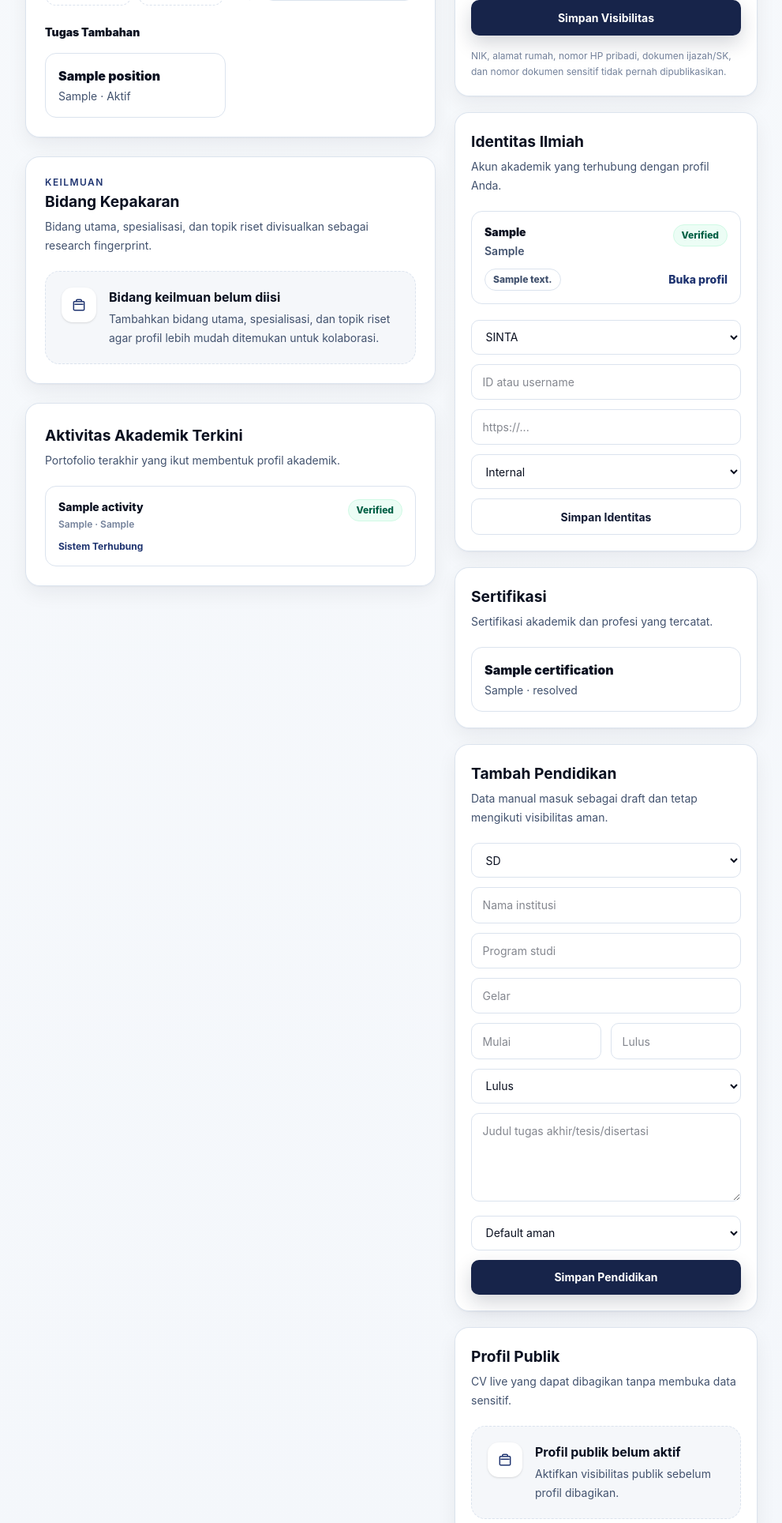
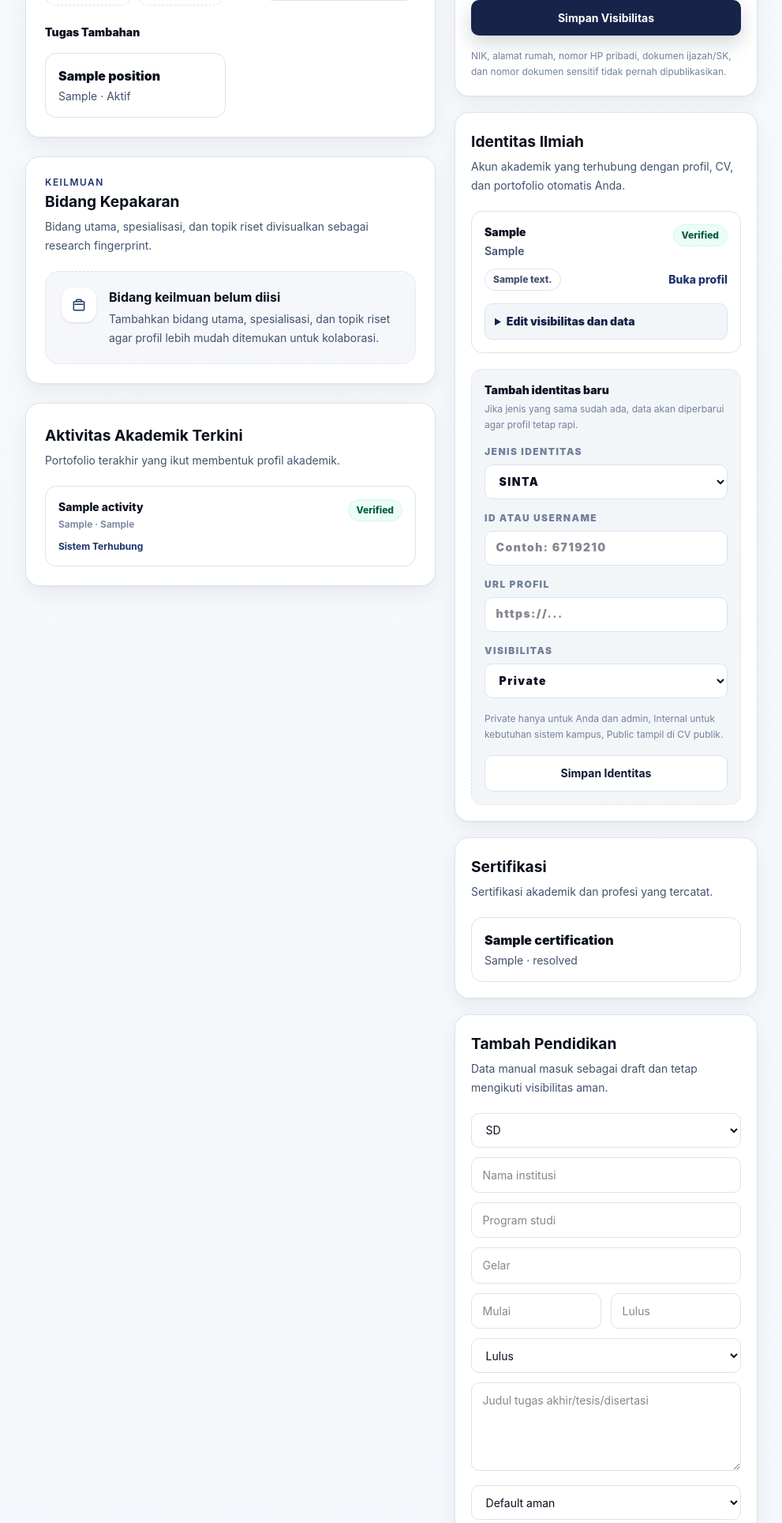
Before and after one commit to farhamzah/dosen-farmasi, a Laravel app: page /profil in a window 1280 px wide. Shown: the part 1828-3756 px from the top of the page at 79% size, without its empty margins (284-1275 px from the left). Run offline with Laravel 12, Linux system fonts and the light colour scheme; a user stored in the database is signed in; tables that the repository leaves empty hold one stand-in row (values such as "Sample post"); style sheets or scripts are compiled from the project's sources.

Commit message:
feat: improve scientific identity visibility crud

```diff
--- a/app/Http/Controllers/ProfileController.php
+++ b/app/Http/Controllers/ProfileController.php
@@ -94,16 +94,7 @@ class ProfileController extends Controller
 
     public function storeIdentifier(Request $request)
     {
-        $data = $request->validate([
-            'identifier_type' => ['required', Rule::in(LecturerExternalIdentifier::TYPES)],
-            'identifier_value' => ['required', 'string', 'max:255'],
-            'profile_url' => ['nullable', 'url', 'max:1000', function (string $attribute, mixed $value, \Closure $fail): void {
-                if (preg_match('/^\s*javascript:/i', (string) $value)) {
-                    $fail('URL profil tidak aman.');
-                }
-            }],
-            'visibility' => ['required', 'in:PRIVATE,INTERNAL,PUBLIC'],
-        ]);
+        $data = $this->identifierData($request);
 
         LecturerExternalIdentifier::query()->updateOrCreate(
             [
@@ -118,6 +109,29 @@ class ProfileController extends Controller
         );
 
         return redirect()->route('profile.show')->with('status', 'Identitas ilmiah diperbarui.');
+    }
+
+    public function updateIdentifier(Request $request, LecturerExternalIdentifier $identifier)
+    {
+        $this->ownedIdentifier($request, $identifier);
+
+        $data = $this->identifierData($request);
+
+        $identifier->update([
+            ...$data,
+            'source_type' => 'MANUAL',
+        ]);
+
+        return redirect()->route('profile.show')->with('status', 'Identitas ilmiah diperbarui.');
+    }
+
+    public function destroyIdentifier(Request $request, LecturerExternalIdentifier $identifier)
+    {
+        $this->ownedIdentifier($request, $identifier);
+
+        $identifier->delete();
+
+        return redirect()->route('profile.show')->with('status', 'Identitas ilmiah dihapus.');
     }
 
     public function updateVisibility(Request $request)
@@ -212,6 +226,27 @@ class ProfileController extends Controller
         ]);
     }
 
+    private function identifierData(Request $request): array
+    {
+        return $request->validate([
+            'identifier_type' => ['required', Rule::in(LecturerExternalIdentifier::TYPES)],
+            'identifier_value' => ['required', 'string', 'max:255'],
+            'profile_url' => ['nullable', 'url', 'max:1000', function (string $attribute, mixed $value, \Closure $fail): void {
+                if (preg_match('/^\s*javascript:/i', (string) $value)) {
+                    $fail('URL profil tidak aman.');
+                }
+            }],
+            'visibility' => ['required', 'in:PRIVATE,INTERNAL,PUBLIC'],
+        ]);
+    }
+
+    private function ownedIdentifier(Request $request, LecturerExternalIdentifier $identifier): LecturerExternalIdentifier
+    {
+        abort_unless((string) $identifier->lecturer_core_id === (string) $request->user()->core_lecturer_id, 403);
+
+        return $identifier;
+    }
+
     private function ownedDocument(Request $request, mixed $documentId): ?Document
     {
         if (! $documentId) {
--- a/resources/views/components/academic/scientific-identity-card.blade.php
+++ b/resources/views/components/academic/scientific-identity-card.blade.php
@@ -1,6 +1,14 @@
 @props([
     'identifier',
 ])
+
+@php
+    $visibilityLabels = [
+        'PRIVATE' => 'Private',
+        'INTERNAL' => 'Internal',
+        'PUBLIC' => 'Public',
+    ];
+@endphp
 
 <div {{ $attributes->merge(['class' => 'rounded-[var(--radius-md)] border border-[var(--border)] bg-white p-4']) }}>
     <div class="flex items-start justify-between gap-3">
@@ -10,10 +18,49 @@
         </div>
         <x-ui.badge :tone="$identifier->verification_status === 'VERIFIED' ? 'success' : 'info'">{{ str($identifier->verification_status)->replace('_', ' ')->title() }}</x-ui.badge>
     </div>
-    <div class="mt-3 flex items-center justify-between gap-3">
-        <x-ui.badge tone="neutral">{{ $identifier->visibility }}</x-ui.badge>
+    <div class="mt-3 flex flex-wrap items-center justify-between gap-3">
+        <x-ui.badge tone="neutral">{{ $visibilityLabels[$identifier->visibility] ?? $identifier->visibility }}</x-ui.badge>
         @if($identifier->profile_url)
             <a href="{{ $identifier->profile_url }}" target="_blank" rel="noopener noreferrer" class="text-sm font-extrabold text-[var(--brand-700)] hover:text-[var(--brand-900)]">Buka profil</a>
         @endif
     </div>
+    <details class="mt-4 rounded-[var(--radius-sm)] border border-[var(--border)] bg-[var(--surface-muted)]/70 p-3">
+        <summary class="cursor-pointer text-sm font-black text-[var(--brand-800)]">Edit visibilitas dan data</summary>
+        <form method="post" action="{{ route('profile.identifiers.update', $identifier) }}" class="mt-4 space-y-3">
+            @csrf
+            @method('put')
+            <label class="block text-xs font-black uppercase tracking-[0.12em] text-[var(--text-muted)]">
+                Jenis identitas
+                <select name="identifier_type" class="df-field mt-2" required>
+                    @foreach(\App\Models\LecturerExternalIdentifier::TYPES as $type)
+                        <option value="{{ $type }}" @selected($identifier->identifier_type === $type)>{{ $type }}</option>
+                    @endforeach
+                </select>
+            </label>
+            <label class="block text-xs font-black uppercase tracking-[0.12em] text-[var(--text-muted)]">
+                ID atau username
+                <input name="identifier_value" value="{{ $identifier->identifier_value }}" class="df-field mt-2" required>
+            </label>
+            <label class="block text-xs font-black uppercase tracking-[0.12em] text-[var(--text-muted)]">
+                URL profil
+                <input name="profile_url" value="{{ $identifier->profile_url }}" class="df-field mt-2" placeholder="https://...">
+            </label>
+            <label class="block text-xs font-black uppercase tracking-[0.12em] text-[var(--text-muted)]">
+                Visibilitas
+                <select name="visibility" class="df-field mt-2" required>
+                    @foreach($visibilityLabels as $value => $label)
+                        <option value="{{ $value }}" @selected($identifier->visibility === $value)>{{ $label }}</option>
+                    @endforeach
+                </select>
+            </label>
+            <div class="grid gap-2 sm:grid-cols-[1fr_auto]">
+                <button class="df-button df-button-primary">Simpan Perubahan</button>
+                <button type="submit" form="delete-identifier-{{ $identifier->id }}" class="df-button df-button-secondary" onclick="return confirm('Hapus identitas ilmiah ini?')">Hapus</button>
+            </div>
+        </form>
+        <form id="delete-identifier-{{ $identifier->id }}" method="post" action="{{ route('profile.identifiers.destroy', $identifier) }}" class="hidden">
+            @csrf
+            @method('delete')
+        </form>
+    </details>
 </div>
--- a/resources/views/profile/show.blade.php
+++ b/resources/views/profile/show.blade.php
@@ -269,7 +269,7 @@
             </x-ui.card>
 
             <x-ui.card id="identitas-ilmiah" class="p-5">
-                <x-ui.section-header title="Identitas Ilmiah" description="Akun akademik yang terhubung dengan profil Anda." />
+                <x-ui.section-header title="Identitas Ilmiah" description="Akun akademik yang terhubung dengan profil, CV, dan portofolio otomatis Anda." />
                 <div class="mt-5 space-y-3">
                     @forelse($identifiers as $identifier)
                         <x-academic.scientific-identity-card :identifier="$identifier" />
@@ -277,20 +277,37 @@
                         <x-ui.empty-state title="Hubungkan identitas ilmiah" description="Tambahkan SINTA, ORCID, Scopus, Google Scholar, atau identitas lain yang relevan." />
                     @endforelse
                 </div>
-                <form method="post" action="{{ route('profile.identifiers.store') }}" class="mt-5 space-y-3">
+                <form method="post" action="{{ route('profile.identifiers.store') }}" class="mt-5 space-y-4 rounded-[var(--radius-md)] border border-dashed border-[var(--border)] bg-[var(--surface-muted)]/70 p-4">
                     @csrf
-                    <select name="identifier_type" class="df-field" required>
+                    <div>
+                        <p class="text-sm font-black text-[var(--text-primary)]">Tambah identitas baru</p>
+                        <p class="mt-1 text-xs leading-5 text-[var(--text-muted)]">Jika jenis yang sama sudah ada, data akan diperbarui agar profil tetap rapi.</p>
+                    </div>
+                    <label class="block text-xs font-black uppercase tracking-[0.12em] text-[var(--text-muted)]">
+                        Jenis identitas
+                        <select name="identifier_type" class="df-field mt-2" required>
                             @foreach($identifierTypes as $type)
                                 <option value="{{ $type }}">{{ $type }}</option>
                             @endforeach
                         </select>
-                    <input name="identifier_value" class="df-field" placeholder="ID atau username" required>
-                    <input name="profile_url" class="df-field" placeholder="https://...">
-                    <select name="visibility" class="df-field">
+                    </label>
+                    <label class="block text-xs font-black uppercase tracking-[0.12em] text-[var(--text-muted)]">
+                        ID atau username
+                        <input name="identifier_value" class="df-field mt-2" placeholder="Contoh: 6719210" required>
+                    </label>
+                    <label class="block text-xs font-black uppercase tracking-[0.12em] text-[var(--text-muted)]">
+                        URL profil
+                        <input name="profile_url" class="df-field mt-2" placeholder="https://...">
+                    </label>
+                    <label class="block text-xs font-black uppercase tracking-[0.12em] text-[var(--text-muted)]">
+                        Visibilitas
+                        <select name="visibility" class="df-field mt-2" required>
+                            <option value="PRIVATE">Private</option>
                             <option value="INTERNAL">Internal</option>
                             <option value="PUBLIC">Public</option>
-                        <option value="PRIVATE">Private</option>
                         </select>
+                    </label>
+                    <p class="text-xs leading-5 text-[var(--text-muted)]">Private hanya untuk Anda dan admin, Internal untuk kebutuhan sistem kampus, Public tampil di CV publik.</p>
                     <button class="df-button df-button-secondary w-full">Simpan Identitas</button>
                 </form>
             </x-ui.card>
--- a/routes/web.php
+++ b/routes/web.php
@@ -79,6 +79,8 @@ Route::middleware(['auth', 'dosen.role:dosen,admin'])->group(function (): void {
     Route::put('/profil/pendidikan/{education}', [ProfileController::class, 'updateEducation'])->name('profile.educations.update');
     Route::delete('/profil/pendidikan/{education}', [ProfileController::class, 'destroyEducation'])->name('profile.educations.destroy');
     Route::post('/profil/identitas-ilmiah', [ProfileController::class, 'storeIdentifier'])->name('profile.identifiers.store');
+    Route::put('/profil/identitas-ilmiah/{identifier}', [ProfileController::class, 'updateIdentifier'])->name('profile.identifiers.update');
+    Route::delete('/profil/identitas-ilmiah/{identifier}', [ProfileController::class, 'destroyIdentifier'])->name('profile.identifiers.destroy');
     Route::post('/profil/visibilitas', [ProfileController::class, 'updateVisibility'])->name('profile.visibility.update');
 });
 
```
Also changed, not shown: tests/Feature/M8TridharmaProfileTest.php (+72 -0 lines). Lines whose indentation alone changed are shown as unchanged.
